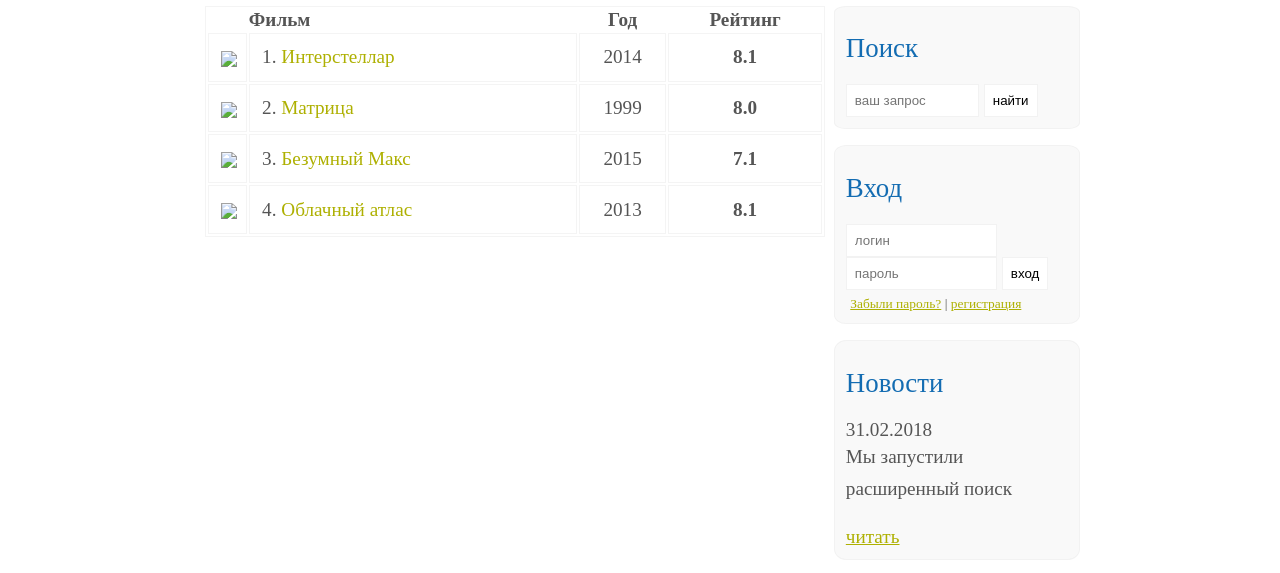
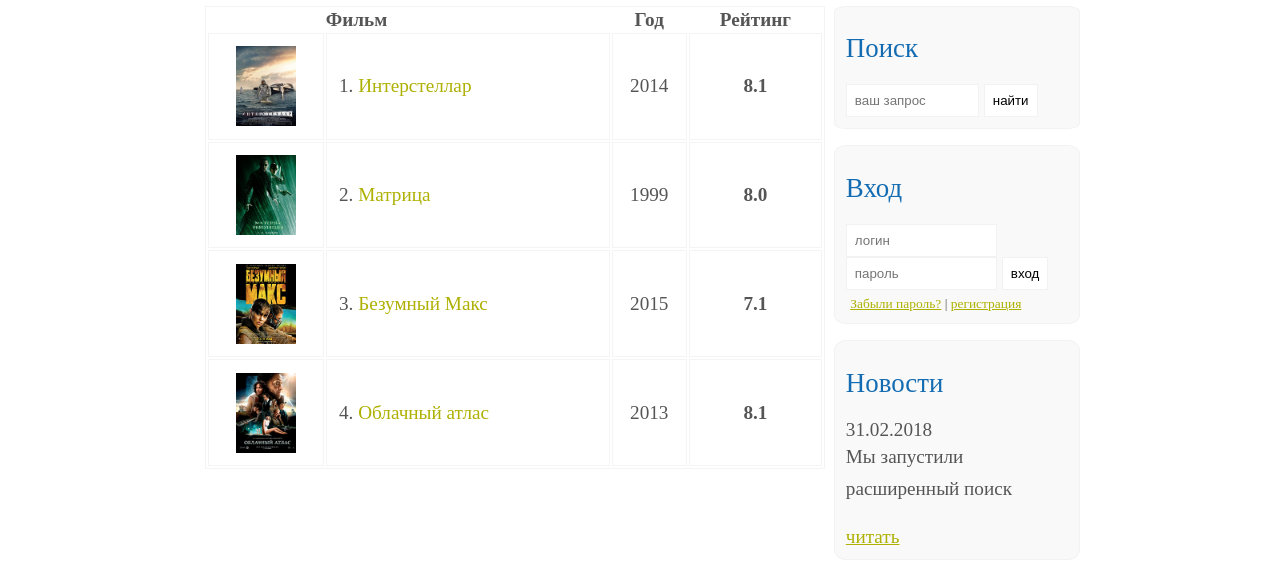
Before and after one commit to shmhsm/kino-monster, a plain HTML site: page rating.html in a window 1280 px wide. Shown: the part 159-732 px from the top of the page. Drawn offline with nearby package versions, Linux system fonts and the light colour scheme; the site is published under a folder, as on GitHub Pages, so addresses that start at the root find nothing.

Commit message:
снова точки
Removed duplicate HTML structure and fixed formatting issues.

```diff
--- a/rating.html
+++ b/rating.html
@@ -88,28 +88,28 @@
                 </tr>
 
                 <tr>
-                    <td class="center"><img src="/img/inter.png"></td>
+                    <td class="center"><img src="./img/inter.png"></td>
                     <td>1. <a href="show.html">Интерстеллар</a></td>
                     <td class="center">2014</td>
                     <td class="center rating">8.1</td>
                 </tr>
 
                 <tr>
-                    <td class="center"><img src="/img/matrix.png"></td>
+                    <td class="center"><img src="./img/matrix.png"></td>
                     <td>2. <a href="#">Матрица</a></td>
                     <td class="center">1999</td>
                     <td class="center rating">8.0</td>
                 </tr>
 
                 <tr>
-                    <td class="center"><img src="/img/max.png"></td>
+                    <td class="center"><img src="./img/max.png"></td>
                     <td>3. <a href="#">Безумный Макс</a></td>
                     <td class="center">2015</td>
                     <td class="center rating">7.1</td>
                 </tr>
 
                 <tr>
-                    <td class="center"><img src="/img/cloud.png"></td>
+                    <td class="center"><img src="./img/cloud.png"></td>
                     <td>4. <a href="#">Облачный атлас</a></td>
                     <td class="center">2013</td>
                     <td class="center rating">8.1</td>
@@ -138,4 +138,5 @@
 
 </body>
 
+
 </html>
```
